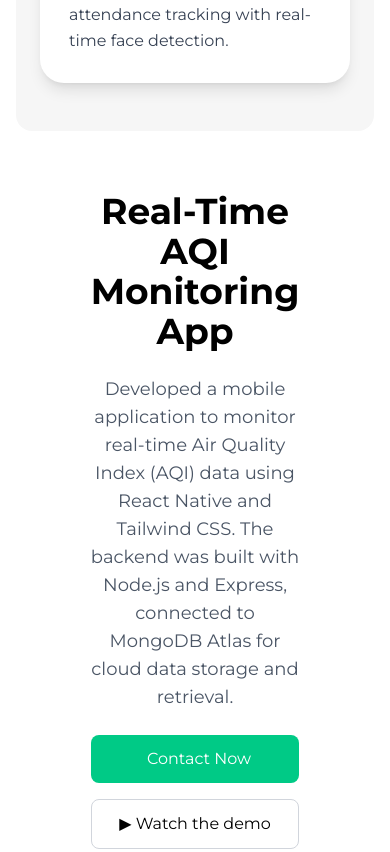
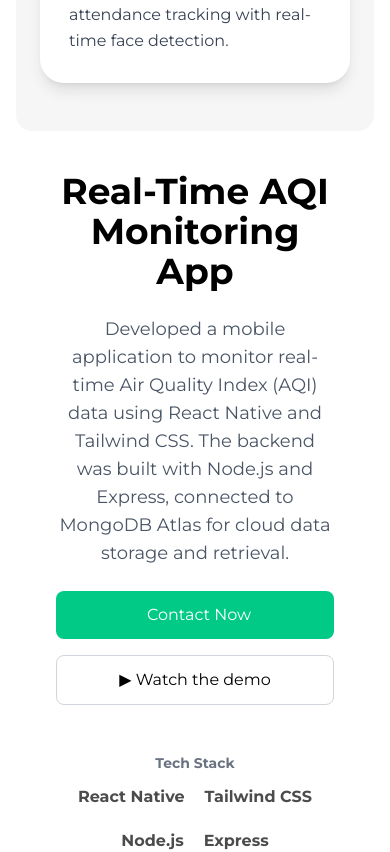
Before and after one commit to Ghyaneshdeepz/Portfolio, a React (Vite) app: page / in a window 390 px wide. Shown: the part 2140-2992 px from the top of the page. Built offline with nearby package versions, Linux system fonts and the light colour scheme.

Commit message:
padding chnages

```diff
--- a/src/components/skills.jsx
+++ b/src/components/skills.jsx
@@ -14,7 +14,7 @@ const Skills = ({ className }) => {
   }, []);
 
   return (
-    <div className={`flex flex-col md:flex-row items-center gap-0 sm:gap-85 px-20 py-15 ${className}`}>
+    <div className={`flex flex-col md:flex-row items-center gap-0 sm:gap-85 px-10 py-10 sm:px-20 sm:py-15 ${className}`}>
 
       <div className="max-w-xl text-center md:text-left space-y-6">
         <h1 className="text-4xl font-bold text-black">
```
